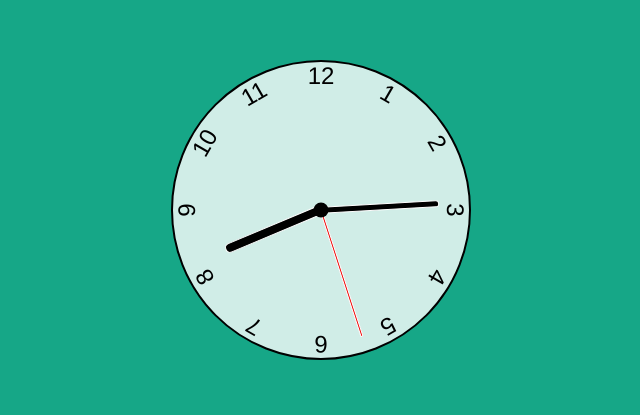
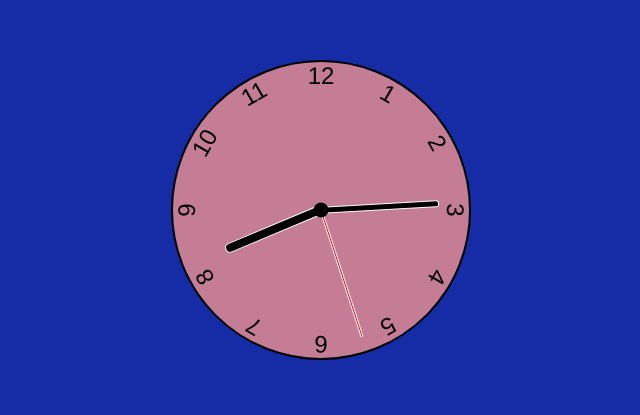
Before and after one commit to Teeyana/clock, a plain HTML site: page index.html in a window 1280 px wide. Shown: the part 198-613 px from the top of the page, without its empty margins (319-959 px from the left). Drawn offline with Linux system fonts and the light colour scheme.

Commit message:
changed colors

```diff
--- a/style.css
+++ b/style.css
@@ -4,7 +4,7 @@
 }
 
 body{
-    background: rgb(22, 167, 135);
+    background: rgb(22, 44, 167);
     display: flex;
     justify-content: center;
     align-items: center;
@@ -15,7 +15,7 @@ body{
 .clock{
     width: 300px;
     height: 300px;
-    background-color: rgba(255, 255, 255, .8);
+    background-color: rgba(241, 146, 146, 0.8);
     border-radius: 50%;
     border: 2px solid black;
     position: relative;
```
